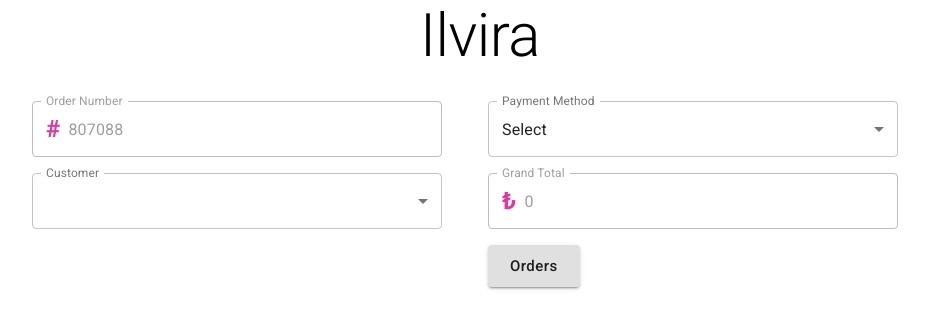
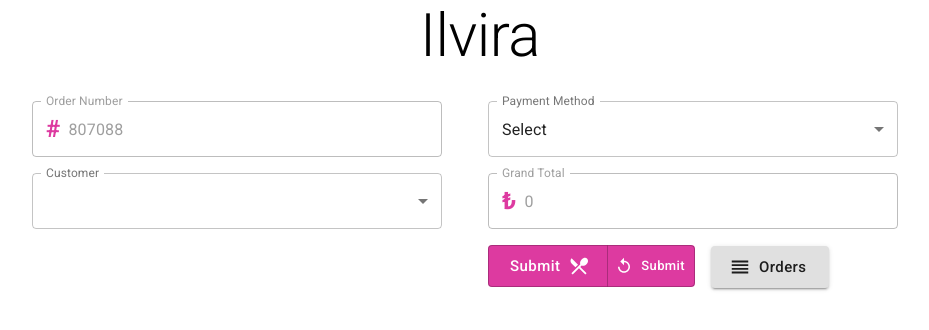
Before and after one commit to NisanurBulut/Ilvira, a React (Create React App) app in the folder IlviraAPP/: page / in a window 1280 px wide. Shown: the top 330 px of the page, without its empty margins (160-1089 px from the left). Built offline with nearby package versions, Linux system fonts and the light colour scheme.

Commit message:
implemented group buttons

```diff
--- a/IlviraAPP/src/components/Order/OrderForm.js
+++ b/IlviraAPP/src/components/Order/OrderForm.js
@@ -1,27 +1,47 @@
-import React from 'react';
-import { Grid, InputAdornment, makeStyles } from '@material-ui/core';
-import Form from '../../layouts/Form';
-import { Input, Select, Button } from '../../controls';
-
+import React from "react";
+import {
+  ButtonGroup,
+  Grid,
+  InputAdornment,
+  makeStyles,
+  Button as MuiButton,
+} from "@material-ui/core";
+import Form from "../../layouts/Form";
+import { Input, Select, Button } from "../../controls";
+import ReplayIcon from "@material-ui/icons/Replay";
+import RestaurantMenuIcon from "@material-ui/icons/RestaurantMenu";
+import ReorderIcon from "@material-ui/icons/Reorder";
 
 const pMethods = [
-  { id: 'none', title: 'Select' },
-  { id: 'cash', title: 'Select' },
-  { id: 'card', title: 'Select' },
+  { id: "none", title: "Select" },
+  { id: "cash", title: "Select" },
+  { id: "card", title: "Select" },
 ];
 
-const useStyles = makeStyles(theme=>({
+const useStyles = makeStyles((theme) => ({
   adornmentText: {
-    '& .MuiTypography-root': {
-      color:'#DD3AA0',
-      fontWeight: 'bolder',
-      fontSize:'1.5rem'
+    "& .MuiTypography-root": {
+      color: "#DD3AA0",
+      fontWeight: "bolder",
+      fontSize: "1.5rem",
+    },
+  },
+  submitButtonGroup: {
+    backgroundColor:'#DD3AA0',
+    color:'#fff',
+    margin: theme.spacing(1),
+    '& .MuiButton-label': {
+      textTransform: 'none',
+      color:'#fff',
+    },
+    '& .hover':{
+      backgroundColor:'#c68fb1'
     }
   }
-}))
+}));
 
 export default function OrderForm(props) {
-  const {values, errors, handleInputChange} = props;
+  const { values, errors, handleInputChange } = props;
   const classes = useStyles();
 
   return (
@@ -34,7 +54,16 @@
               label="Order Number"
               name="orderNumber"
               value={values.orderNumber}
-              InputProps={{ startAdornment:<InputAdornment className={classes.adornmentText} position="start">#</InputAdornment> }}
+              InputProps={{
+                startAdornment: (
+                  <InputAdornment
+                    className={classes.adornmentText}
+                    position="start"
+                  >
+                    #
+                  </InputAdornment>
+                ),
+              }}
             />
             <Select
               label="Customer"
@@ -42,9 +71,9 @@
               value={values.customerId}
               onChange={handleInputChange}
               options={[
-                { id: 1, title: 'Customer 1' },
-                { id: 2, title: 'Customer 2' },
-                { id: 3, title: 'Customer 3' },
+                { id: 1, title: "Customer 1" },
+                { id: 2, title: "Customer 2" },
+                { id: 3, title: "Customer 3" },
               ]}
             />
           </Grid>
@@ -61,10 +90,31 @@
               label="Grand Total"
               name="gTotal"
               value={values.gTotal}
-              InputProps={{ startAdornment:<InputAdornment className={classes.adornmentText} position="start">₺</InputAdornment> }}
+              InputProps={{
+                startAdornment: (
+                  <InputAdornment
+                    className={classes.adornmentText}
+                    position="start"
+                  >
+                    ₺
+                  </InputAdornment>
+                ),
+              }}
             />
 
-            <Button size="large">Orders</Button>
+            <ButtonGroup className={classes.submitButtonGroup}>
+              <MuiButton
+                size="large"
+                type="submit"
+                endIcon={<RestaurantMenuIcon />}
+              >
+                Submit
+              </MuiButton>
+              <MuiButton size="small" startIcon={<ReplayIcon />}>
+                Submit
+              </MuiButton>
+            </ButtonGroup>
+            <Button size="large" startIcon={<ReorderIcon />}>Orders</Button>
           </Grid>
         </Grid>
       </Form>
```
